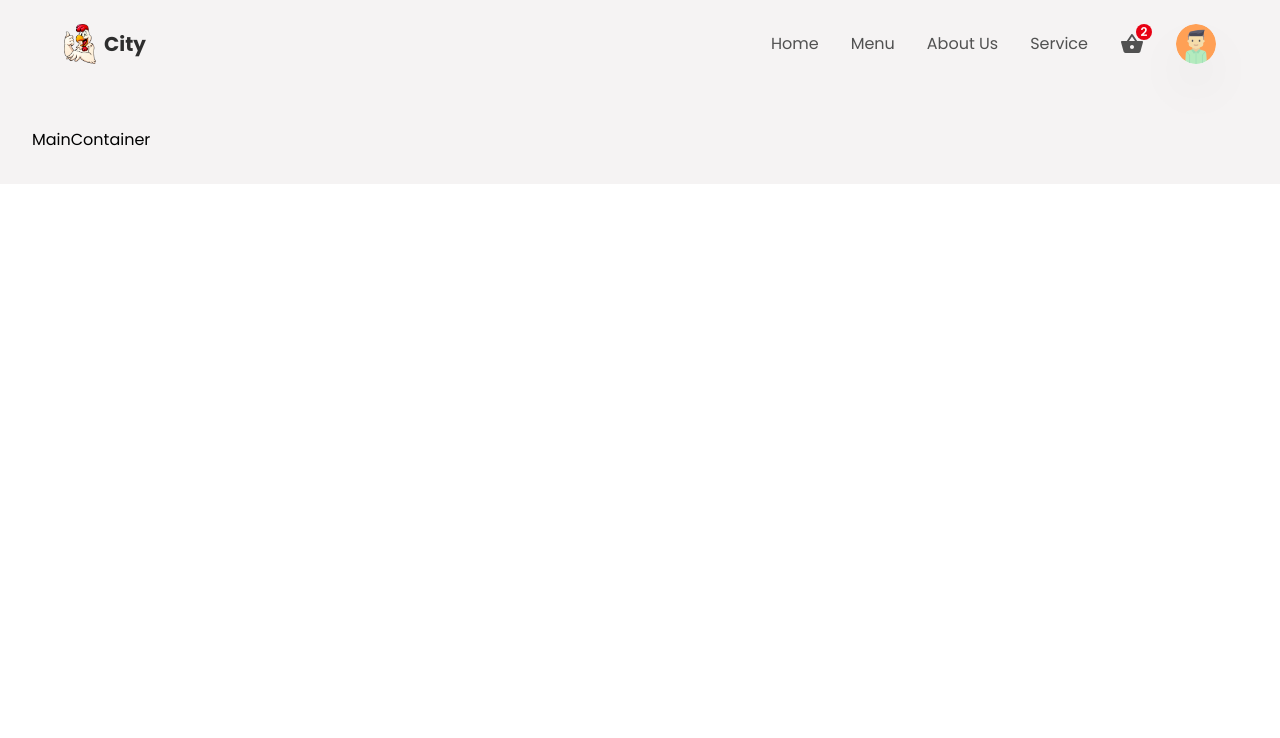
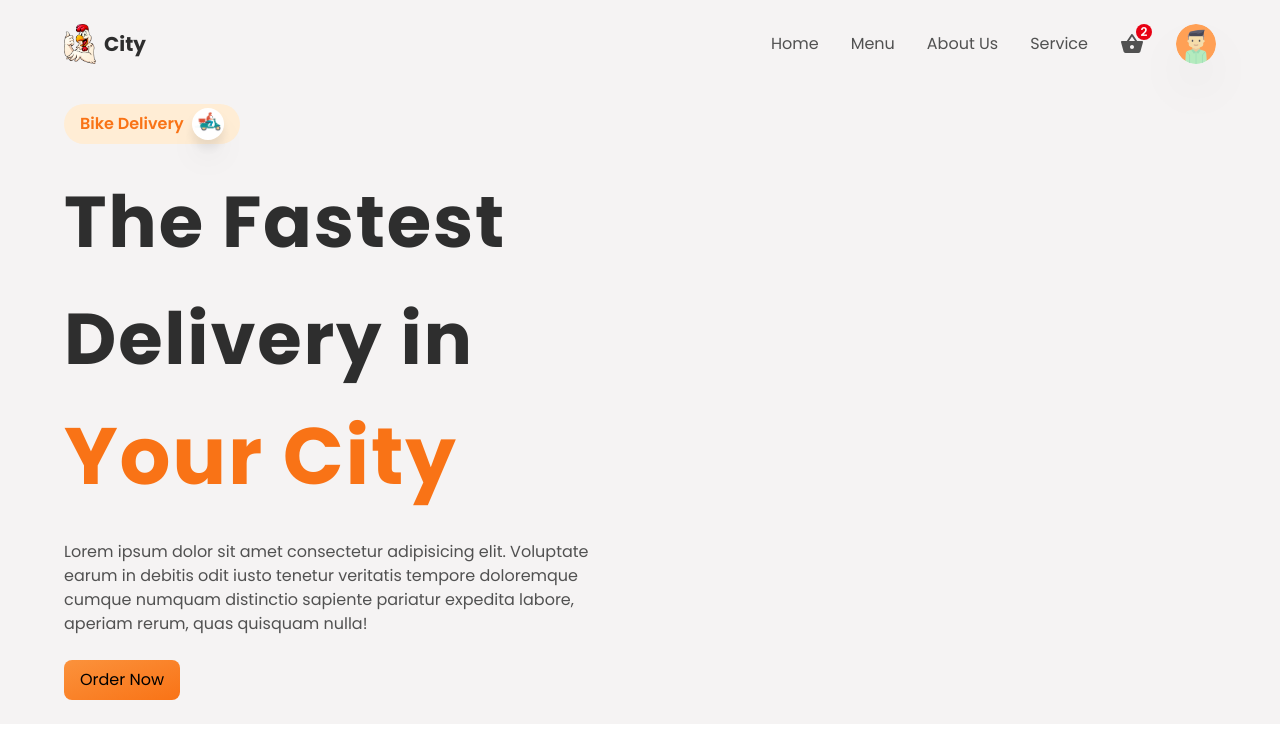
Before and after one commit to nurg1ssa/food-delivery, a React (Create React App) app: page / in a window 1280 px wide. Shown: the top 738 px of the page. Built offline with nearby package versions, Linux system fonts and the light colour scheme.

Commit message:
home container added

```diff
--- a/src/App.js
+++ b/src/App.js
@@ -8,7 +8,7 @@
     <AnimatePresence exitBeforeEnter>
       <div className='w-screen h-auto flex flex-col bg-primary'>
         <Header />
-        <main className='mt-24 p-8 w-full'>
+        <main className='mt-14 md:mt-20 px-4 md:px-16 py-4 w-full'>
           <Routes>
             <Route path='/*' element={<MainContainer />} />
             <Route path='/createItem' element={<CreateContainer />} />
--- a/src/components/Header.jsx
+++ b/src/components/Header.jsx
@@ -113,7 +113,6 @@
                     <img src={Logo} alt='logo' className='w-8 object-cover' ></img>
                     <p className='text-headingColor text-xl font-bold'>City</p>
                 </Link >
-
                 <div className='relative'>
                     <motion.img
                         whileTap={{ scale: 0.6 }}
--- a/src/components/MainContainer.jsx
+++ b/src/components/MainContainer.jsx
@@ -1,8 +1,26 @@
 import React from 'react'
+import Delivery from '../img/delivery.png'
 
 function MainContainer() {
   return (
-    <div>MainContainer</div>
+    <div className='grid grid-cols-1 md:grid-cols-2 gap-2'>
+      <div className='py-2 flex-1 flex flex-col items-start justify-center gap-6'>
+        <div className='flex items-center gap-2 justify-center bg-orange-100 px-4  py-1 rounded-full'>
+          <p className='text-base text-orange-500 font-semibold'>Bike Delivery</p>
+          <div className='w-8 h-8 bg-white rounded-full overflow-hidden drop-shadow-xl'>
+            <img src={Delivery} className='w-full h-full object-contain' alt='delivery' />
+          </div>
+        </div>
+        <p className='text-[2.5rem] lg:text-[4.5rem] font-bold tracking-wide text-headingColor'>The Fastest Delivery in
+          <span className='text-orange-500 text-[3rem] lg:text-[5rem]'> Your City</span></p>
+        <p className='text-base text-textColor text-justify  md:text-left  '>Lorem ipsum dolor sit amet consectetur adipisicing elit.
+          Voluptate earum in debitis odit iusto tenetur veritatis tempore
+          doloremque cumque numquam distinctio sapiente pariatur expedita labore,
+          aperiam rerum, quas quisquam nulla!</p>
+        <button type='button' className='bg-gradient-to-br from-orange-400 to-orange-500 w-full md:w-auto px-4 py-2 rounded-lg hover:shadow-lg transition-all ease-in-out duration-100'>Order Now</button>
+      </div>
+      <div className='py-2 flex-1'></div>
+    </div>
   )
 }
 
```
